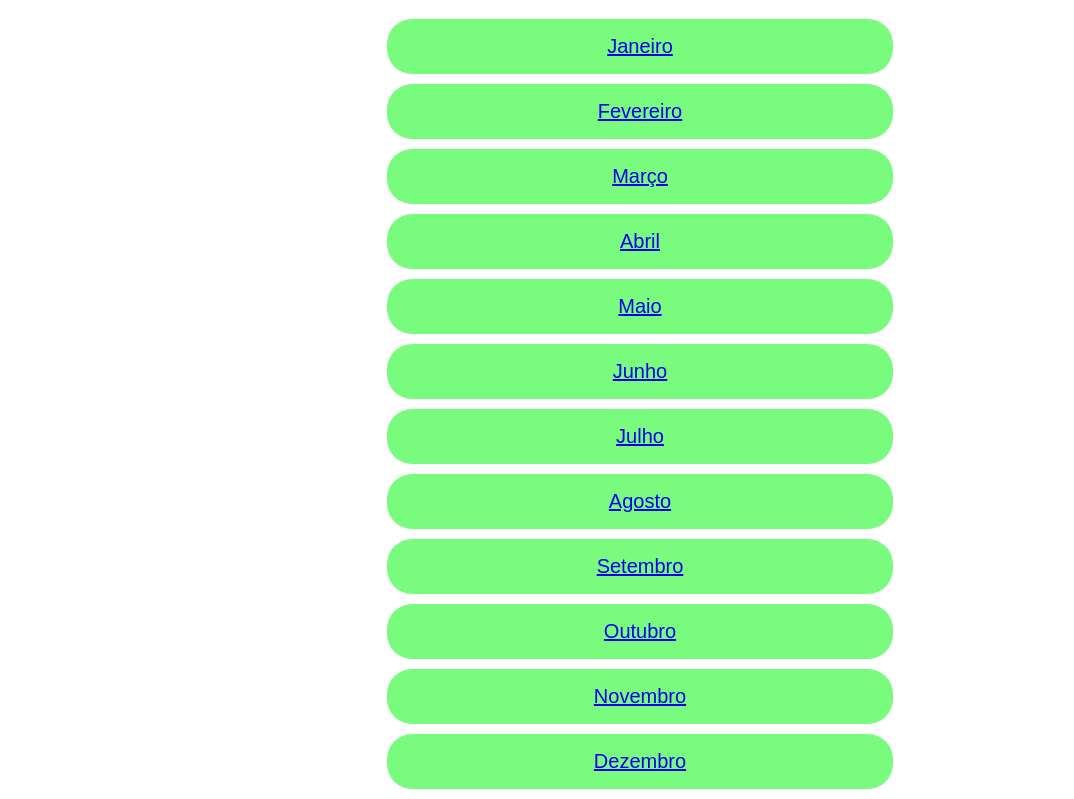
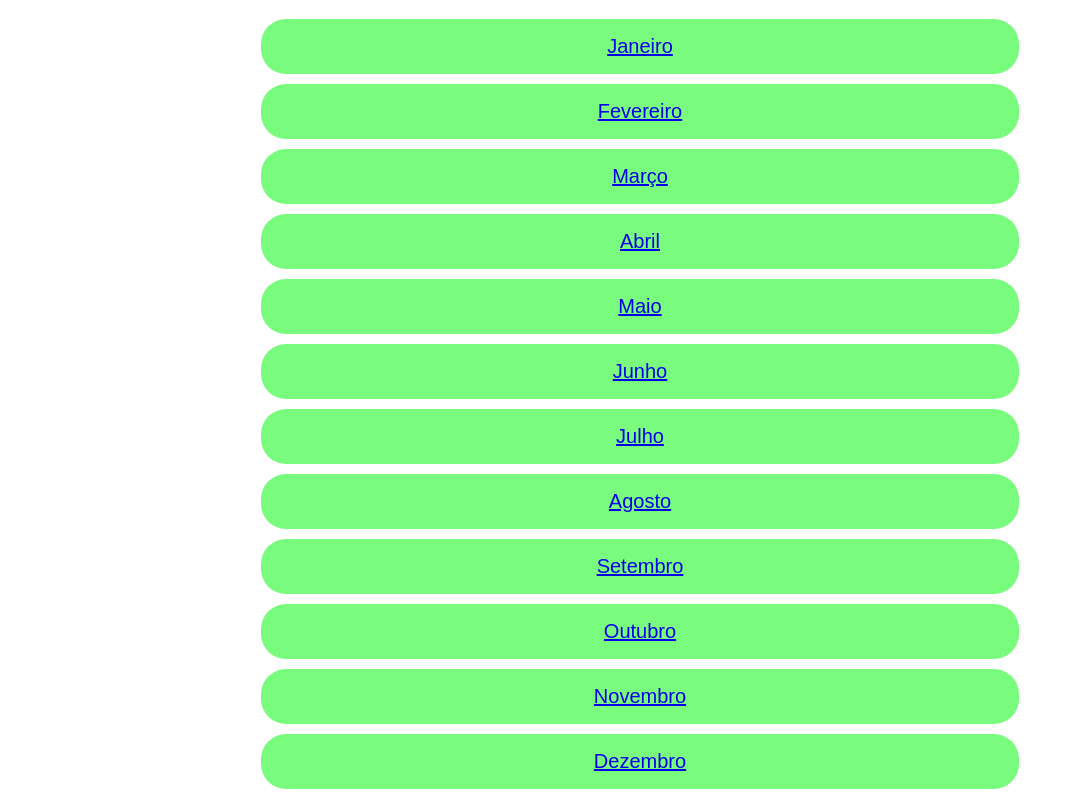
Before and after one commit to albanoxpto/DS, a plain HTML site: page index.html in a window 1280 px wide. Shown: the part 61-860 px from the top of the page, without its empty margins (0-1074 px from the left). Drawn offline with Linux system fonts and the light colour scheme.

Commit message:
Update index.html

```diff
--- a/index.html
+++ b/index.html
@@ -38,7 +38,7 @@
 
   border-radius: 25px; /* Arredondamento da borda */
 
-  width: 40%; /* Largura do botão */
+  width: 60%; /* Largura do botão */
 
 }
 
```
